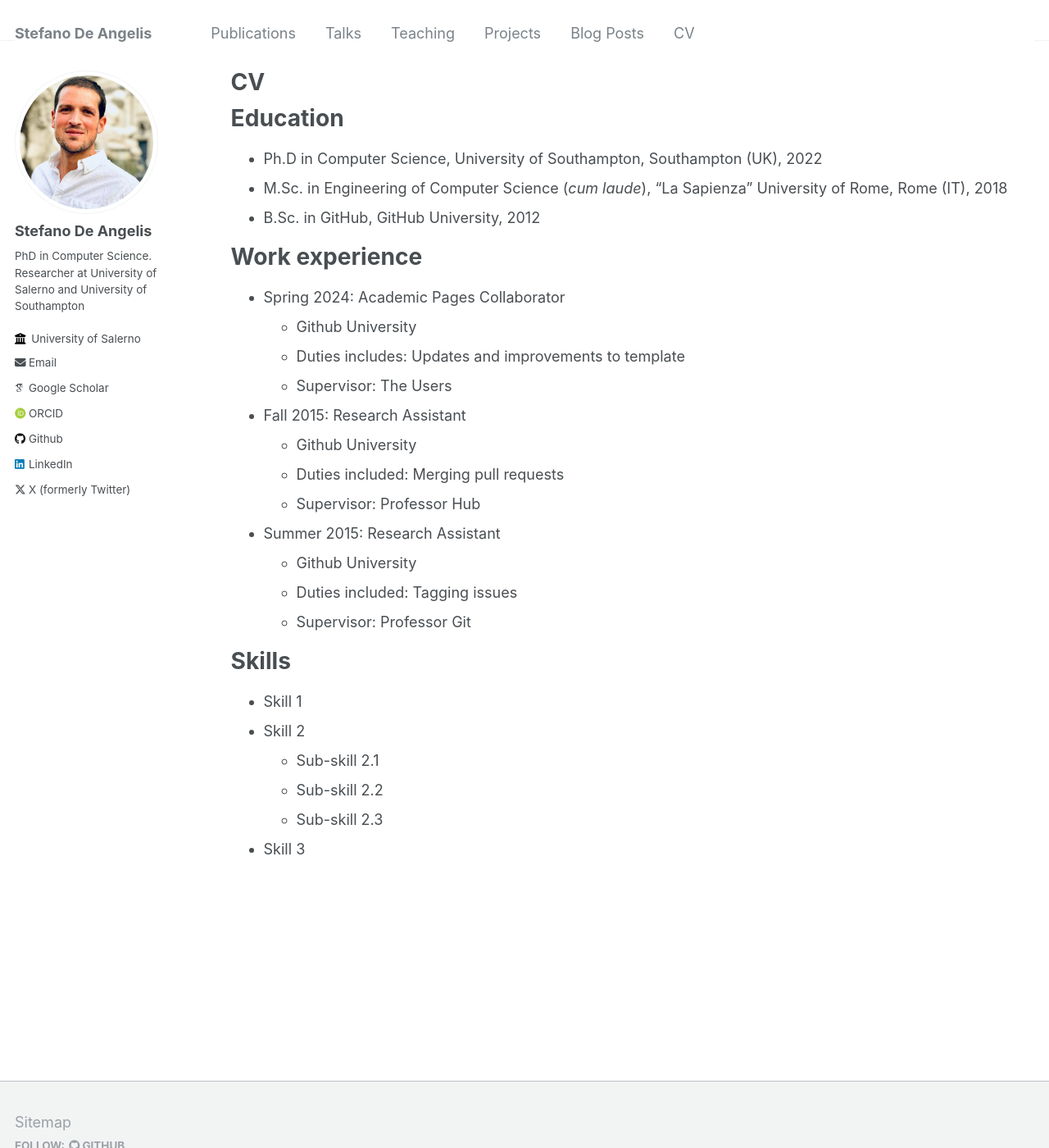
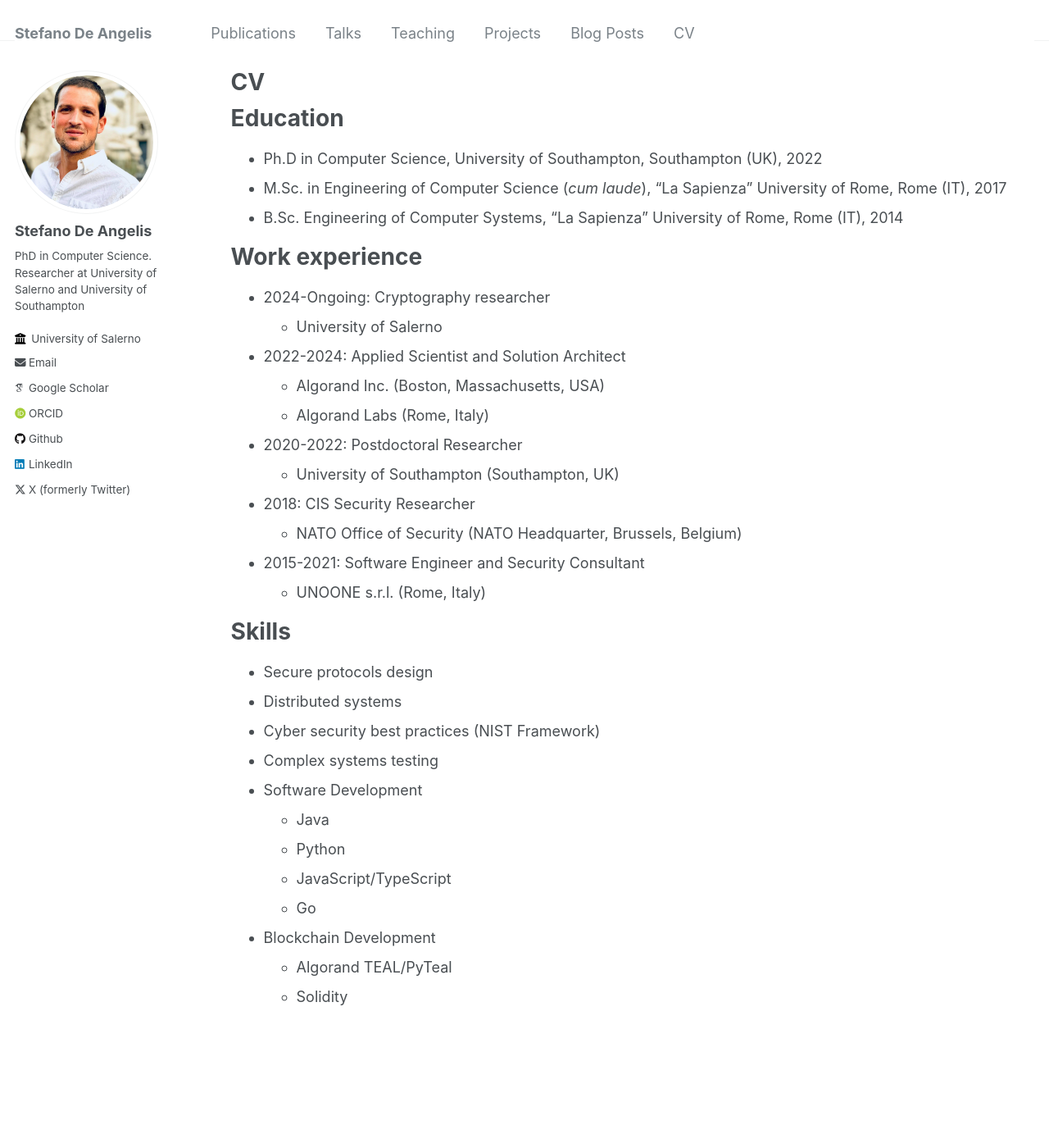
Before and after one commit to deanstef/deanstef.github.io, a Jekyll site: the page built from _pages/cv.md, in a window 1280 px wide and 1400 px high. Shown: the whole window at 82% size. Built offline with Jekyll 4.4.1, drawn with Linux system fonts in a browser that asks for light colours; some web fonts are replaced.

Commit message:
cv update

```diff
--- a/_pages/cv.md
+++ b/_pages/cv.md
@@ -12,31 +12,38 @@ redirect_from:
 Education
 ======
 * Ph.D in Computer Science, University of Southampton, Southampton (UK), 2022
-* M.Sc. in Engineering of Computer Science (*cum laude*), "La Sapienza" University of Rome, Rome (IT), 2018
-* B.Sc. in GitHub, GitHub University, 2012
+* M.Sc. in Engineering of Computer Science (*cum laude*), "La Sapienza" University of Rome, Rome (IT), 2017
+* B.Sc. Engineering of Computer Systems, "La Sapienza" University of Rome, Rome (IT), 2014
 
 Work experience
 ======
-* Spring 2024: Academic Pages Collaborator
-  * Github University
-  * Duties includes: Updates and improvements to template
-  * Supervisor: The Users
+* 2024-Ongoing: Cryptography researcher
+  * University of Salerno
 
-* Fall 2015: Research Assistant
-  * Github University
-  * Duties included: Merging pull requests
-  * Supervisor: Professor Hub
+* 2022-2024: Applied Scientist and Solution Architect
+  * Algorand Inc. (Boston, Massachusetts, USA)
+  * Algorand Labs (Rome, Italy)
 
-* Summer 2015: Research Assistant
-  * Github University
-  * Duties included: Tagging issues
-  * Supervisor: Professor Git
+* 2020-2022: Postdoctoral Researcher
+  * University of Southampton (Southampton, UK)
+
+* 2018: CIS Security Researcher
+  * NATO Office of Security (NATO Headquarter, Brussels, Belgium)
+
+* 2015-2021: Software Engineer and Security Consultant
+  * UNOONE s.r.l. (Rome, Italy)
 
 Skills
 ======
-* Skill 1
-* Skill 2
-  * Sub-skill 2.1
-  * Sub-skill 2.2
-  * Sub-skill 2.3
-* Skill 3
+* Secure protocols design
+* Distributed systems
+* Cyber security best practices (NIST Framework)
+* Complex systems testing
+* Software Development
+  * Java
+  * Python
+  * JavaScript/TypeScript
+  * Go
+* Blockchain Development
+  * Algorand TEAL/PyTeal
+  * Solidity
```
